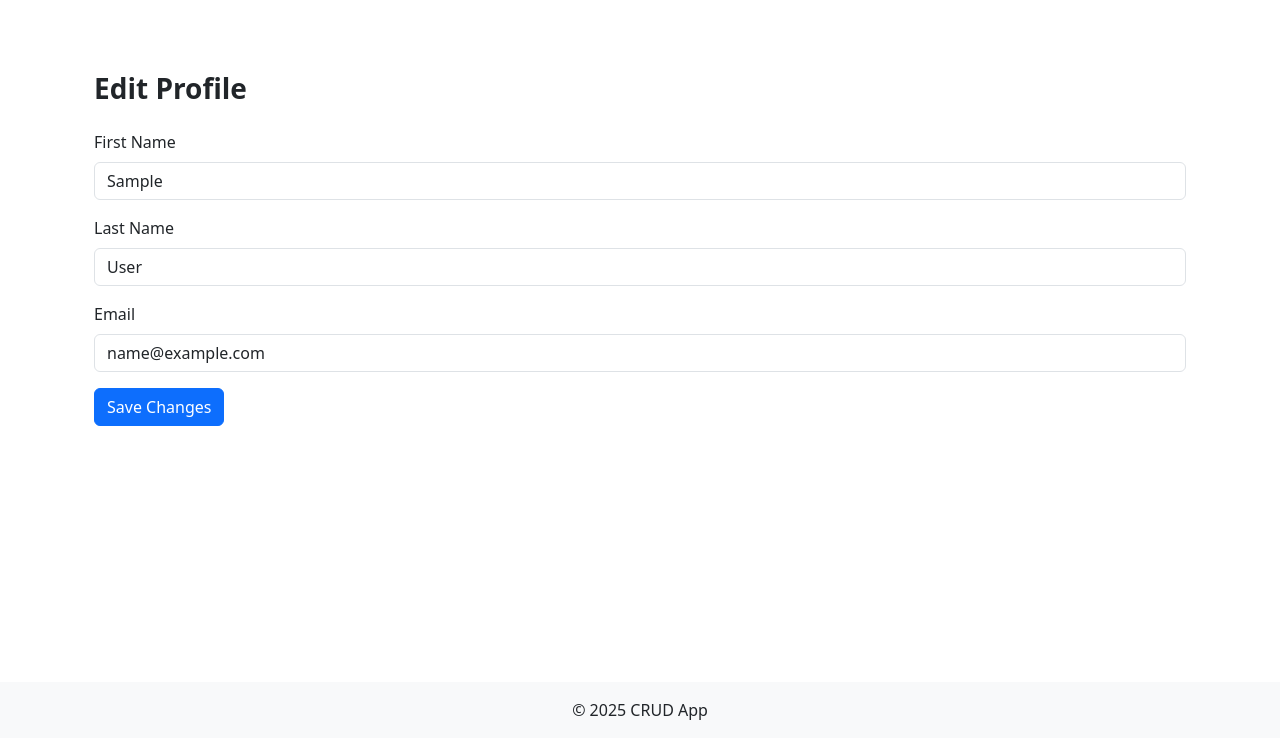
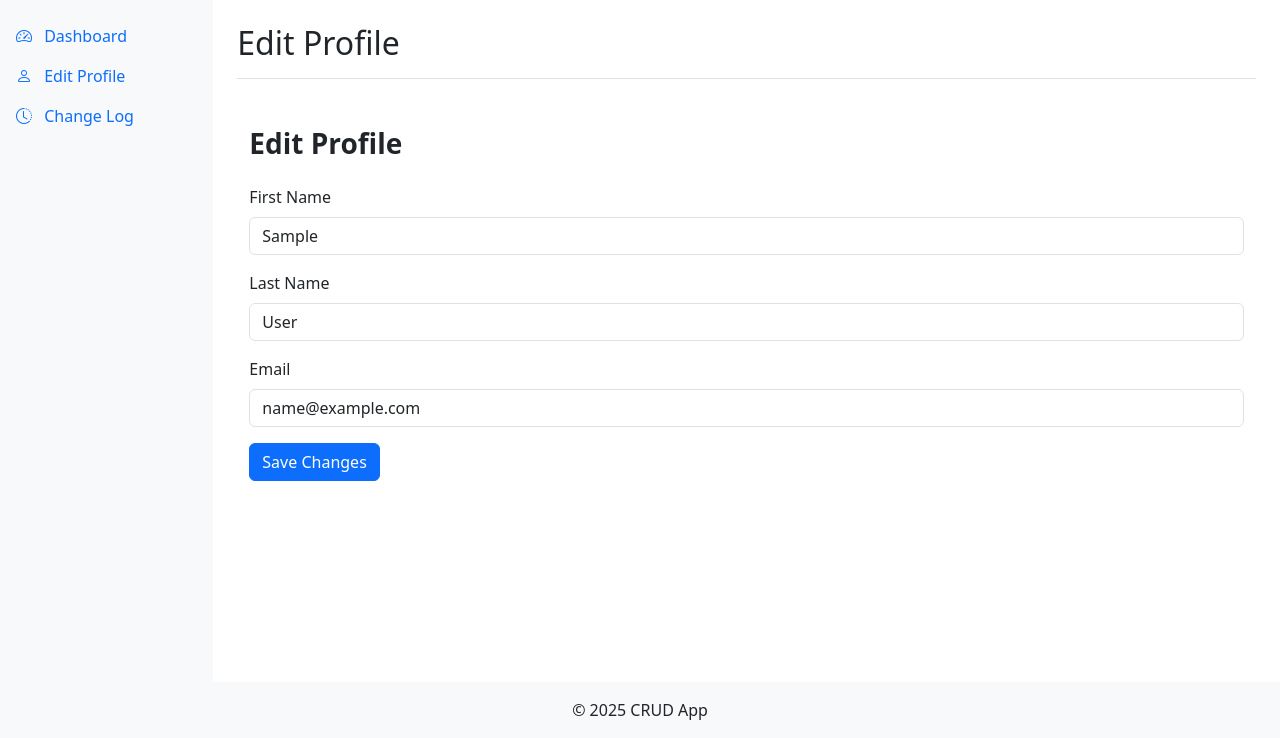
Before and after one commit to paulo1403/crud-django, a Django app: page /edit-profile/ in a window 1280 px wide. Shown: the part 62-800 px from the top of the page. Run offline with Django 4.2, Linux system fonts and the light colour scheme; the visitor is signed in with stand-in values (Sample User, id 1).

Commit message:
Add ChangeLog model and implement logging for item actions; update templates and views for change log functionality

```diff
--- a/crud_app/templates/base.html
+++ b/crud_app/templates/base.html
@@ -54,10 +54,10 @@
         </div>
       </div>
     </header>
-    <main class="flex-grow-1 py-4">
-      <div class="container">{% block content %} {% endblock %}</div>
-    </main>
-    <footer class="bg-light text-center py-3 mt-auto">
+    <div class="flex-grow-1 d-flex" style="min-height: calc(100vh - 132px)">
+      {% block content %}{% endblock %}
+    </div>
+    <footer class="bg-light text-center py-3">
       <p class="mb-0">&copy; 2025 CRUD App</p>
     </footer>
     <!-- Bootstrap JS -->
--- /dev/null
+++ b/crud_app/templates/dashboard_base.html
@@ -0,0 +1,55 @@
+{% extends 'base.html' %} {% block content %}
+<div class="container-fluid p-0 d-flex flex-grow-1 w-100">
+  <div class="row g-0 flex-grow-1 w-100">
+    <!-- Sidebar -->
+    <div class="col-md-3 col-lg-2 bg-light d-flex flex-column">
+      <div class="sticky-top flex-grow-1">
+        <ul class="nav flex-column py-3">
+          <li class="nav-item">
+            <a
+              class="nav-link {% if request.path == '/' %}active{% endif %}"
+              href="/"
+            >
+              <i class="bi bi-speedometer2 me-2"></i>
+              Dashboard
+            </a>
+          </li>
+          <li class="nav-item">
+            <a
+              class="nav-link {% if request.path == '/edit-profile/' %}active{% endif %}"
+              href="/edit-profile/"
+            >
+              <i class="bi bi-person me-2"></i>
+              Edit Profile
+            </a>
+          </li>
+          {% if user.is_staff %}
+          <li class="nav-item">
+            <a
+              class="nav-link {% if request.path == '/change-log/' %}active{% endif %}"
+              href="/change-log/"
+            >
+              <i class="bi bi-clock-history me-2"></i>
+              Change Log
+            </a>
+          </li>
+          {% endif %}
+        </ul>
+      </div>
+    </div>
+
+    <!-- Content -->
+    <div class="col-md-9 col-lg-10 d-flex flex-column">
+      <div class="container p-4 flex-grow-1">
+        <div
+          class="d-flex justify-content-between flex-wrap flex-md-nowrap align-items-center pb-2 mb-3 border-bottom"
+        >
+          <h1 class="h2">{% block page_title %}Dashboard{% endblock %}</h1>
+        </div>
+
+        {% block dashboard_content %}{% endblock %}
+      </div>
+    </div>
+  </div>
+</div>
+{% endblock %}
--- a/crud_app/templates/edit_profile.html
+++ b/crud_app/templates/edit_profile.html
@@ -1,4 +1,4 @@
-{% extends 'base.html' %} {% block content %}
+{% extends 'dashboard_base.html' %} {% block page_title %} Edit Profile {% endblock %} {% block dashboard_content %}
 <div class="container mt-5">
   <h1 class="fs-3 fw-bold mb-4">Edit Profile</h1>
   <form method="post">
--- a/crud_app/templates/item_list.html
+++ b/crud_app/templates/item_list.html
@@ -1,4 +1,4 @@
-{% extends 'base.html' %} {% block content %}
+{% extends 'dashboard_base.html' %} {% block dashboard_content %}
 <h1 class="fs-3 fw-bold mb-4">Item List</h1>
 <a href="{% url 'item_create' %}" class="btn btn-primary mb-4">
   <i class="bi bi-plus"></i> Add New Item
@@ -17,7 +17,9 @@
     <tr>
       <td>{{ item.name }}</td>
       <td>{{ item.description }}</td>
-      <td>{{ item.created_by.get_full_name }}</td>
+      <td>
+        {{ item.created_by.get_full_name|default:item.created_by.username }}
+      </td>
       <td>
         <a
           href="{% url 'item_update' item.id %}"
--- a/crud_app/urls.py
+++ b/crud_app/urls.py
@@ -1,7 +1,7 @@
 from django.urls import path
 from . import views
 from django.contrib.auth import views as auth_views
-from .views import edit_profile, register
+from .views import edit_profile, register, change_log_list
 
 urlpatterns = [
     path('', views.item_list, name='item_list'),
@@ -12,4 +12,5 @@ urlpatterns = [
     path('logout/', auth_views.LogoutView.as_view(), name='logout'),
     path('edit-profile/', edit_profile, name='edit_profile'),
     path('register/', register, name='register'),
+    path('change-log/', change_log_list, name='change_log_list'),
 ]
--- a/crud_app/views.py
+++ b/crud_app/views.py
@@ -2,8 +2,9 @@ from django.shortcuts import render, get_object_or_404, redirect
 from django.contrib.auth.decorators import login_required
 from django.contrib import messages
 from django.utils.http import url_has_allowed_host_and_scheme
+from django.contrib.admin.views.decorators import staff_member_required
 from .forms import CustomUserCreationForm
-from .models import Item
+from .models import Item, ChangeLog
 
 # List all items
 @login_required
@@ -17,7 +18,8 @@ def item_create(request):
     if request.method == 'POST':
         name = request.POST.get('name')
         description = request.POST.get('description')
-        Item.objects.create(name=name, description=description, created_by=request.user)
+        item = Item.objects.create(name=name, description=description, created_by=request.user)
+        ChangeLog.objects.create(item=item, user=request.user, action='create')
         return redirect('item_list')
     return render(request, 'item_form.html')
 
@@ -29,13 +31,16 @@ def item_update(request, pk):
         item.name = request.POST.get('name')
         item.description = request.POST.get('description')
         item.save()
+        ChangeLog.objects.create(item=item, user=request.user, action='update')
         return redirect('item_list')
     return render(request, 'item_form.html', {'item': item})
 
 # Delete an item
+@login_required
 def item_delete(request, pk):
     item = get_object_or_404(Item, pk=pk)
     if request.method == 'POST':
+        ChangeLog.objects.create(item=item, user=request.user, action='delete')
         item.delete()
         return redirect('item_list')
     return render(request, 'item_confirm_delete.html', {'item': item})
@@ -70,3 +75,9 @@ def register(request):
     else:
         form = CustomUserCreationForm()
     return render(request, 'register.html', {'form': form})
+
+# Change log list (for administrators)
+@staff_member_required
+def change_log_list(request):
+    change_logs = ChangeLog.objects.select_related('item', 'user').order_by('-timestamp')
+    return render(request, 'change_log_list.html', {'change_logs': change_logs})
```
Also changed, not shown: crud_app/models.py (+15 -0 lines), crud_app/templates/change_log_list.html (added, +25 -0 lines), crud_app/migrations/0003_changelog.py (added).
